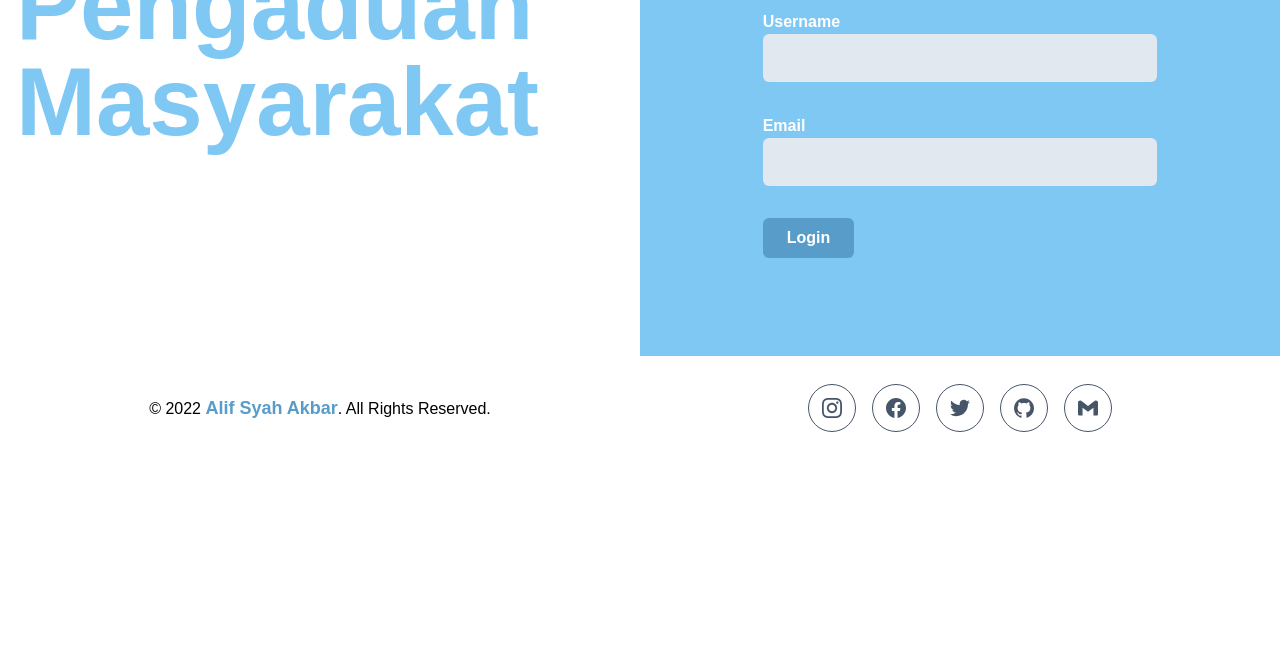
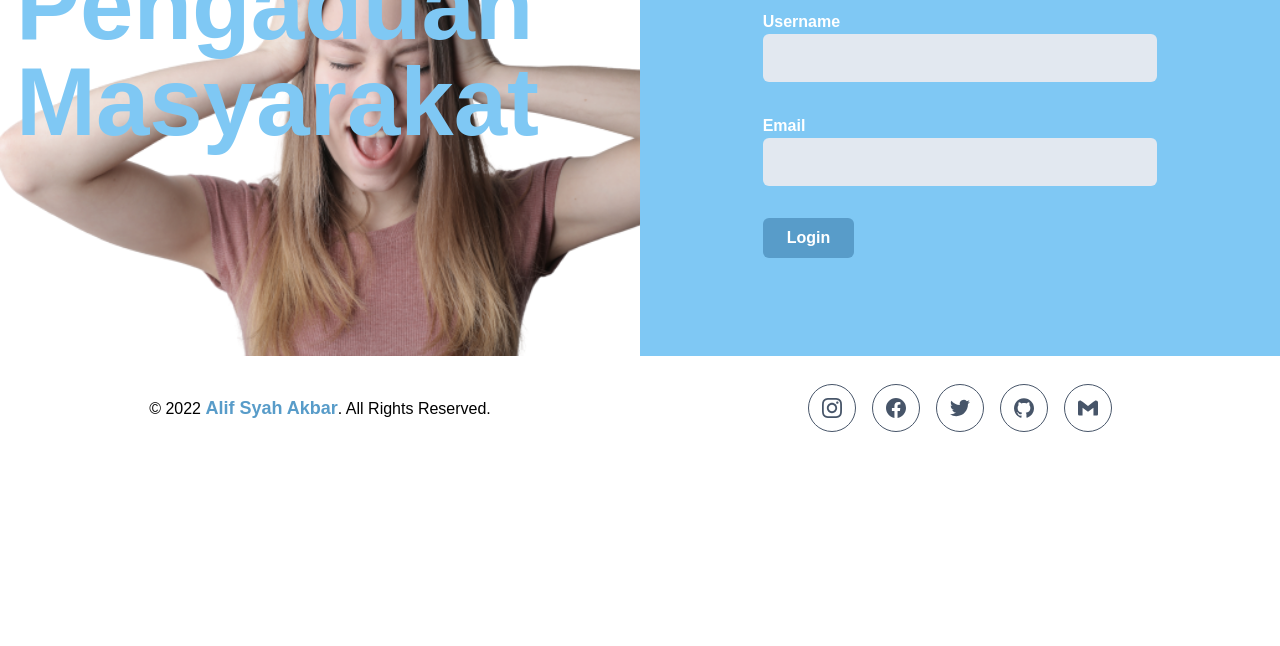
Before and after one commit to alifsyahakbar/layanan-pengaduan-masyarakat, a website: page docs/login.html in a window 1280 px wide. Shown: the part 154-800 px from the top of the page. Drawn offline with nearby package versions, Linux system fonts and the light colour scheme; files that its build step writes are made by us from their sources; the site is published under a folder, as on GitHub Pages, so addresses that start at the root find nothing; files whose address does not match are found by name.

Commit message:
update folder

```diff
--- a/docs/index.html
+++ b/docs/index.html
@@ -73,8 +73,8 @@
                 </div>
                 <div class="w-full p-2 mb-8 lg:w-2/5">
                     <div class="relative grid justify-items-center">
-                        <img src="/frontend/img/perlindungan.png" alt="perlindungan" class="mt-10 hidden lg:flex">
-                        <img src="/frontend/img/perlindungan2.png" alt="perlindungan"
+                        <img src="./img/perlindungan.png" alt="perlindungan" class="mt-10 hidden lg:flex">
+                        <img src="./img/perlindungan2.png" alt="perlindungan"
                             class="grid justify-items-center mb-28 pb-14 lg:hidden ">
                     </div>
                 </div>
--- a/docs/login.html
+++ b/docs/login.html
@@ -5,7 +5,7 @@
     <meta charset="UTF-8">
     <meta http-equiv="X-UA-Compatible" content="IE=edge">
     <meta name="viewport" content="width=device-width, initial-scale=1.0">
-    <title>Produk</title>
+    <title>Login | Layanan Pengaduan Masyarakat</title>
     <link rel="stylesheet" href="style.css">
 </head>
 
@@ -13,7 +13,7 @@
     <!-- section login start -->
     <section id="login" class="flex flex-wrap">
         <div class="w-full h-96 lg:w-1/2 bg-cover lg:h-[510px] bg-no-repeat"
-            style="background-image: url(/frontend/img/perlindungan2.png)">
+            style="background-image: url(../frontend/img/perlindungan2.png)">
             <h1
                 class="flex w-full justify-center items-center p-4 mx-auto text-6xl lg:text-8xl font-bold text-biru-muda">
                 Layanan
--- a/docs/pengaduan.html
+++ b/docs/pengaduan.html
@@ -5,7 +5,7 @@
     <meta charset="UTF-8">
     <meta http-equiv="X-UA-Compatible" content="IE=edge">
     <meta name="viewport" content="width=device-width, initial-scale=1.0">
-    <title>Produk</title>
+    <title>Pengaduan Masyarakat</title>
     <link rel="stylesheet" href="style.css">
 </head>
 
```
Also changed, not shown: docs/img/icons/box.svg (renamed from img/icons/box.svg), docs/img/icons/info.svg (renamed from img/icons/info.svg), docs/img/icons/list.svg (renamed from img/icons/list.svg), docs/img/icons/processing-time.svg (renamed from img/icons/processing-time.svg), docs/img/icons/speaker.svg (renamed from img/icons/speaker.svg), docs/img/icons/success.svg (renamed from img/icons/success.svg), docs/img/icons/whatsapp.svg (renamed from img/icons/whatsapp.svg), docs/img/logo.png (renamed from img/logo.png), docs/img/perlindungan.png (renamed from img/perlindungan.png), docs/img/perlindungan2.png (renamed from img/perlindungan2.png), 2 other files.
